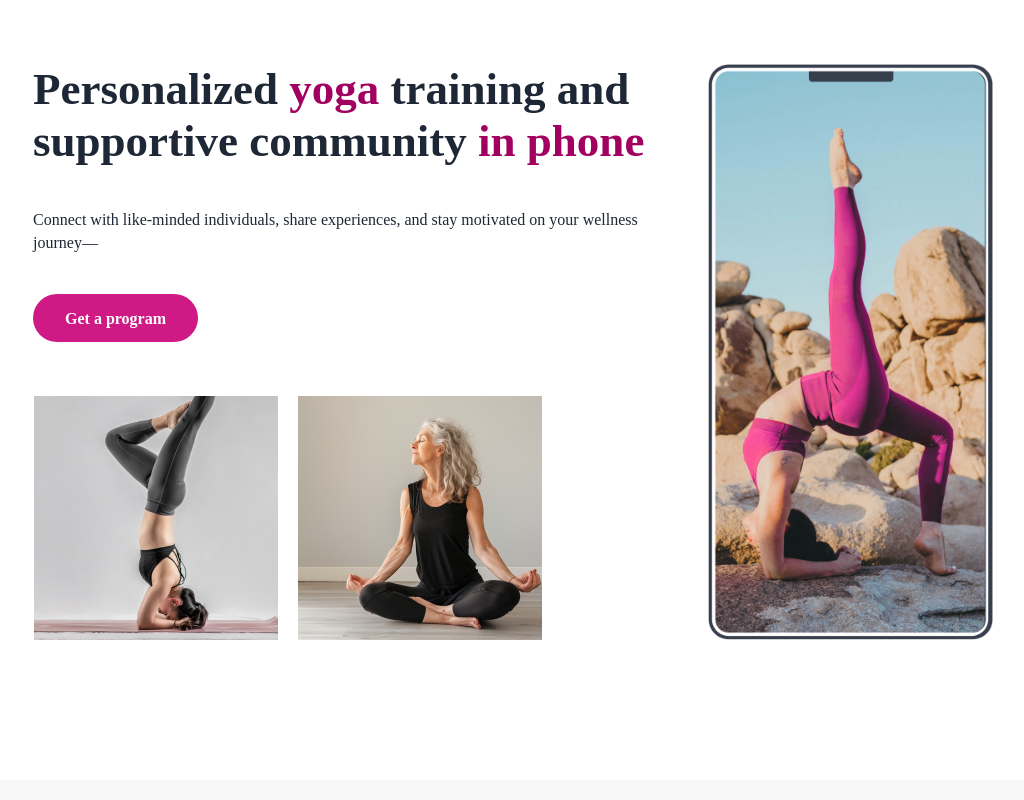
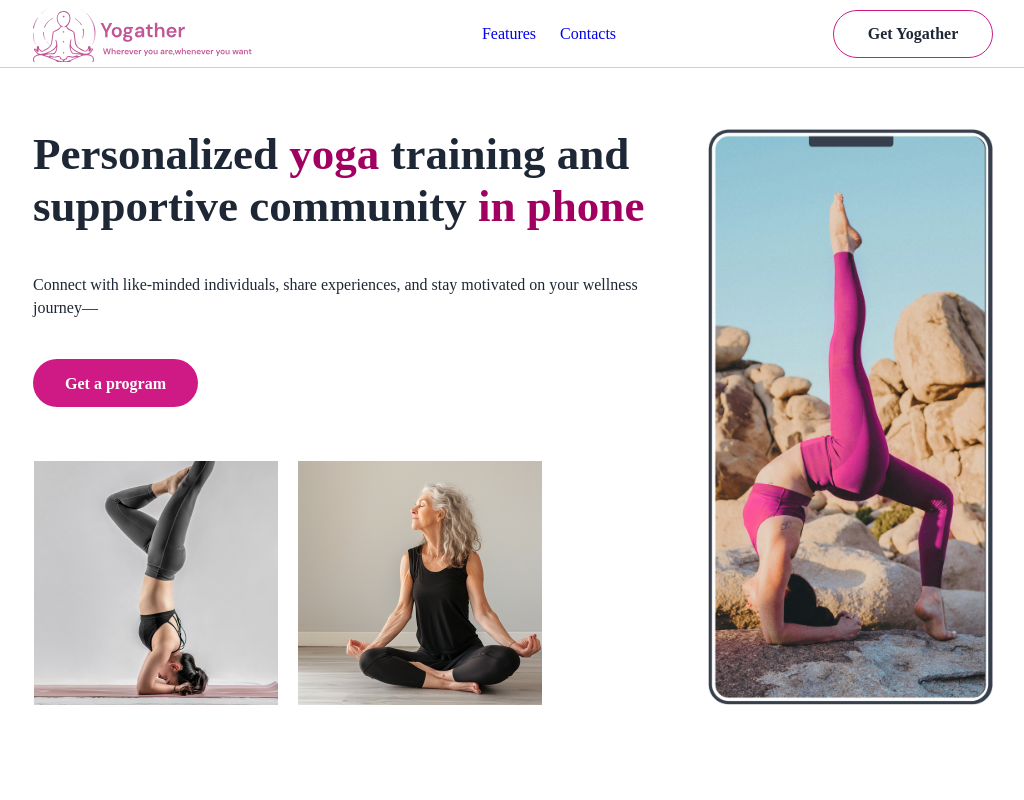
Before and after one commit to teiatan/yogather, a React (Vite) app: page / in a window 1280 px wide. Shown: the top 800 px of the page, without its empty margins (127-1151 px from the left). Built offline with nearby package versions, Linux system fonts and the light colour scheme; no server answers.

Commit message:
add header

```diff
--- /dev/null
+++ b/src/components/Header/Header.styled.ts
@@ -0,0 +1,90 @@
+import styled from "styled-components";
+import logo from "../../images/Logo.svg";
+import logoWithText from "../../images/Logo-with-text.svg";
+import { white } from "../../utils/colors";
+
+interface StyledDivProps {
+    bgColor: string;
+  }
+
+export const HeaderUI = styled.header`
+    width: 100%;
+    padding: 0 16px;
+    border-bottom: 1px solid #CDCFD2;
+    display: flex;
+    justify-content: space-between;
+    align-items: center;
+
+    @media screen and (min-width: 600px) {
+        padding: 0 26px;
+        width: 600px;
+    }
+
+    @media screen and (min-width: 1200px) {
+        padding: 0 120px;
+        width: 1200px;
+    }
+`
+export const OutsideContainerUI = styled.div<StyledDivProps>`
+    width: 100%;
+    position: fixed;
+    top: 0;
+    left: 0;
+    z-index: 22;
+    margin: 0;
+    padding: 0;
+    display: flex;
+    align-items: center;
+    justify-content: center;
+    background-color: ${({bgColor}) => bgColor ? bgColor : white};
+    color: var(--Text-Text-primary, #1E2735);
+    font-family: "DM Sans 24pt";
+    font-size: 16px;
+    font-style: normal;
+    font-weight: 400;
+    line-height: 145%;
+`
+
+export const Logo = styled.button`
+    border: none;
+    height: 62px;
+    width: 68px;
+    background: url('${logo}') no-repeat center center;
+    background-size: cover;
+    cursor: pointer;
+
+    @media screen and (min-width: 1200px) {
+        width: 232px;
+        background: url('${logoWithText}') no-repeat center center;
+    }
+
+`;
+
+export const ButtonUI = styled.button`
+    border-radius: 28px;
+    border: 1px solid #CF1A86;
+    color: var(--Text-Text-primary, #1E2735);
+    text-align: center;
+    font-family: "DM Sans 24pt";
+    font-size: 16px;
+    font-style: normal;
+    font-weight: 600;
+    line-height: normal;
+    width: 160px;
+    height: 48px;
+    background-color: inherit;
+`;
+
+export const LinksUI = styled.div`
+    display: flex;
+    justify-content: space-between;
+    gap: 24px;
+
+    & a {
+        text-decoration: none;
+    }
+
+    @media screen and (max-width: 440px) {
+        display: none;
+    }
+`
--- /dev/null
+++ b/src/components/Header/Header.tsx
@@ -0,0 +1,17 @@
+import { Link } from "react-router-dom"
+import { ButtonUI, HeaderUI, LinksUI, Logo, OutsideContainerUI } from "./Header.styled"
+
+export const Header = () => {
+    return (
+        <OutsideContainerUI bgColor="white">
+            <HeaderUI style={{backgroundColor: "white"}}>
+                <Link to="/"><Logo /></Link>
+                <LinksUI>
+                    <Link to="">Features</Link>
+                    <Link to="">Contacts</Link>
+                </LinksUI>
+                <ButtonUI>Get Yogather</ButtonUI>
+            </HeaderUI>
+        </OutsideContainerUI>
+    )
+}
--- a/src/components/startPage/Hero/Hero.styled.ts
+++ b/src/components/startPage/Hero/Hero.styled.ts
@@ -15,7 +15,7 @@ export const AccentText = styled.span`
 
 export const HeroContainerUi = styled.section`
 
-    margin-top: 29px;
+    margin-top: 94px;
     display: flex;
     flex-direction: column;
     gap: 80px;
@@ -25,7 +25,7 @@ export const HeroContainerUi = styled.section`
 
     @media screen and (min-width: 1200px) {
         gap: 20px;
-        margin-top: 64px;
+        margin-top: 129px;
         flex-direction: row;
         justify-content: space-between;
     }
--- a/src/pages/StartPage.tsx
+++ b/src/pages/StartPage.tsx
@@ -1,29 +1,8 @@
-// import { Link } from "react-router-dom"
-// import { AppleStoreBtnUI, ContactsUI, FeaturesUI, GooglePlayBtnUI, HeroUI, MainMotto, MainTitleUI, SingleFeatureUI, StoreBtnContainerUI } from "./StartPage.styled"
-// import featureImg from "../images/feauture.jpg";
-// import { Button } from "antd";
 import { getUserAnswers, updateUserAnswers } from "../utils";
 import { Features } from "../components/startPage/Features/Features";
 import { Hero } from "../components/startPage/Hero/Hero";
 import { Stores } from "../components/startPage/Stores/Stores";
-// const features = [
-//     {
-//         text: "effective yoga workout",
-//         img: featureImg
-//     },
-//     {
-//         text: "all yoga benefits in one app",
-//         img: featureImg
-//     },
-//     {
-//         text: "track you progress and share results",
-//         img: featureImg
-//     },
-//     {
-//         text: "personal programs",
-//         img: featureImg
-//     }
-// ]
+import { Header } from "../components/Header/Header";
 
 export const StartPage = () => {
     const increaseClicks = (place:string) => {
@@ -39,6 +18,7 @@ export const StartPage = () => {
         updateUserAnswers(newAnswers)
     }
     return (<>
+        <Header />
         <Hero />
         <Features />
         <Stores increaseClicks={increaseClicks}/>
```
Also changed, not shown: src/images/Logo-with-text.svg (added), src/images/Logo.svg (added).
